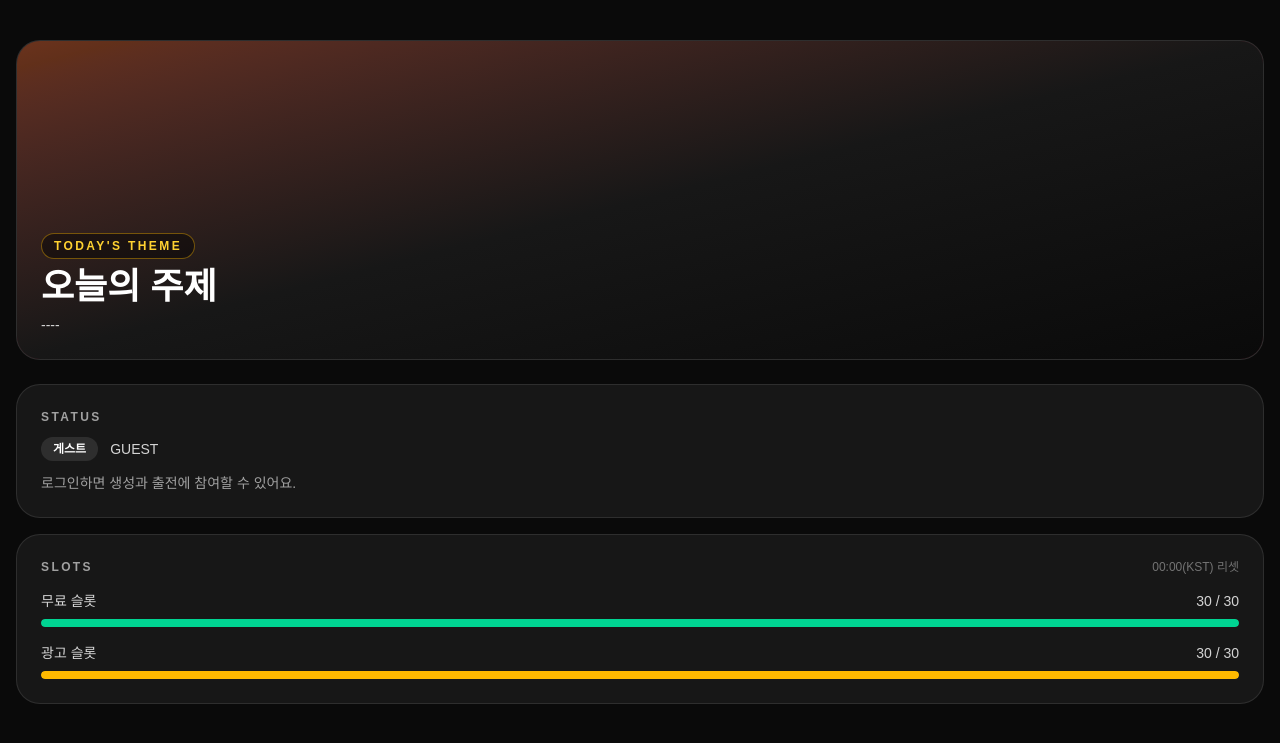
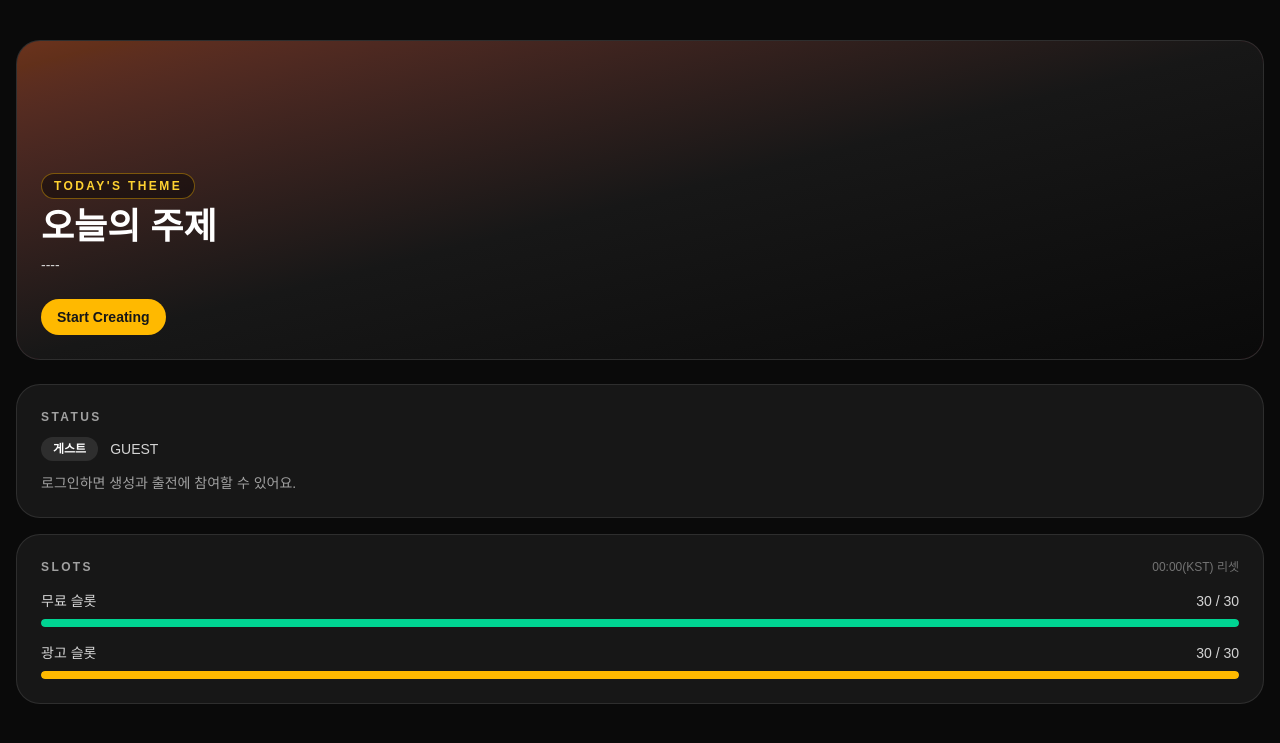
Before and after one commit to leey00nsu/ai-cooking-battle, a Next.js app: page / in a window 1280 px wide. Shown: the top 743 px of the page. Built offline with nearby package versions, Linux system fonts and the light colour scheme; no server answers.

Commit message:
feat(#2): 홈 분석 이벤트 연동

```diff
--- a/src/features/start-create-cta/start-create-button.tsx
+++ b/src/features/start-create-cta/start-create-button.tsx
@@ -1,7 +1,38 @@
-export default function StartCreateButton() {
+"use client";
+
+import Link from "next/link";
+import { ANALYTICS_EVENTS } from "@/shared/analytics/events";
+import { trackEvent } from "@/shared/analytics/track-event";
+
+type StartCreateButtonProps = {
+  href: string;
+  userType: "guest" | "auth";
+  isEligible: boolean;
+  dayKey?: string | null;
+};
+
+export default function StartCreateButton({
+  href,
+  userType,
+  isEligible,
+  dayKey,
+}: StartCreateButtonProps) {
+  const handleClick = () => {
+    trackEvent(ANALYTICS_EVENTS.START_CREATE, {
+      dayKey: dayKey ?? undefined,
+      isEligible,
+      userType,
+      screen: "home",
+    });
+  };
+
   return (
-    <button className="inline-flex items-center justify-center rounded-full bg-amber-400 px-4 py-2 text-sm font-semibold text-neutral-900">
+    <Link
+      className="inline-flex items-center justify-center rounded-full bg-amber-400 px-4 py-2 text-sm font-semibold text-neutral-900 transition hover:bg-amber-300"
+      href={href}
+      onClick={handleClick}
+    >
       Start Creating
-    </button>
+    </Link>
   );
 }
--- /dev/null
+++ b/src/screens/home/ui/home-analytics.tsx
@@ -0,0 +1,32 @@
+"use client";
+
+import { useEffect } from "react";
+import { ANALYTICS_EVENTS } from "@/shared/analytics/events";
+import { trackEvent } from "@/shared/analytics/track-event";
+
+type HomeAnalyticsProps = {
+  dayKey?: string | null;
+  isEligible: boolean;
+  userType: "guest" | "auth";
+};
+
+export default function HomeAnalytics({ dayKey, isEligible, userType }: HomeAnalyticsProps) {
+  useEffect(() => {
+    trackEvent(ANALYTICS_EVENTS.VIEW_HOME, {
+      dayKey: dayKey ?? undefined,
+      isEligible,
+      userType,
+      screen: "home",
+    });
+    if (dayKey) {
+      trackEvent(ANALYTICS_EVENTS.VIEW_THEME, {
+        dayKey,
+        isEligible,
+        userType,
+        screen: "home",
+      });
+    }
+  }, [dayKey, isEligible, userType]);
+
+  return null;
+}
--- a/src/screens/home/ui/home-screen.tsx
+++ b/src/screens/home/ui/home-screen.tsx
@@ -2,6 +2,8 @@ import type { MatchFeed } from "@/entities/match/model/types";
 import type { SnapshotTop } from "@/entities/snapshot/model/types";
 import type { SlotSummary } from "@/entities/slot/model/types";
 import type { Theme } from "@/entities/theme/model/types";
+import StartCreateButton from "@/features/start-create-cta/start-create-button";
+import HomeAnalytics from "@/screens/home/ui/home-analytics";
 import Highlights from "@/widgets/home/highlights/highlights";
 import MatchGrid from "@/widgets/home/match-grid/match-grid";
 import SlotSummaryPanel from "@/widgets/home/slot-summary/slot-summary";
@@ -33,10 +35,20 @@ export default function HomeScreen({
   isSnapshotError,
   isMatchError,
 }: HomeScreenProps) {
+  const userType = userStatus === "GUEST" ? "guest" : "auth";
+  const isEligible = userStatus === "ELIGIBLE";
+  const ctaHref = userStatus === "LIMITED" ? "/restricted" : userType === "guest" ? "/start" : "/create";
+
   return (
     <main className="flex min-h-screen flex-col gap-10 bg-neutral-950 px-4 py-10 text-white">
+      <HomeAnalytics dayKey={theme?.dayKey} isEligible={isEligible} userType={userType} />
       <section className="grid gap-6 lg:grid-cols-[2fr,1fr]">
-        <ThemeHero theme={theme} isRestricted={isRestricted} isError={isThemeError} />
+        <ThemeHero
+          theme={theme}
+          isRestricted={isRestricted}
+          isError={isThemeError}
+          cta={<StartCreateButton href={ctaHref} userType={userType} isEligible={isEligible} dayKey={theme?.dayKey} />}
+        />
         <div className="flex flex-col gap-4">
           <StatusPanel status={userStatus} />
           <SlotSummaryPanel
--- /dev/null
+++ b/src/shared/analytics/track-event.ts
@@ -0,0 +1,20 @@
+import type { AnalyticsEvent } from "@/shared/analytics/events";
+
+type TrackPayload = Record<string, string | number | boolean | undefined | null>;
+
+export function trackEvent(event: AnalyticsEvent, payload: TrackPayload = {}) {
+  if (typeof window === "undefined") {
+    return;
+  }
+
+  const gtag = (window as Window & { gtag?: (...args: unknown[]) => void }).gtag;
+  if (typeof gtag === "function") {
+    gtag("event", event, payload);
+    return;
+  }
+
+  if (typeof window.dispatchEvent === "function") {
+    const analyticsEvent = new CustomEvent("analytics", { detail: { event, payload } });
+    window.dispatchEvent(analyticsEvent);
+  }
+}
--- a/src/shared/ui/empty-state.tsx
+++ b/src/shared/ui/empty-state.tsx
@@ -1,3 +1,5 @@
+"use client";
+
 import type { ReactNode } from "react";
 
 type EmptyStateProps = {
--- a/src/shared/ui/error-state.tsx
+++ b/src/shared/ui/error-state.tsx
@@ -1,3 +1,5 @@
+"use client";
+
 import type { ReactNode } from "react";
 
 type ErrorStateProps = {
--- a/src/shared/ui/restricted-state.tsx
+++ b/src/shared/ui/restricted-state.tsx
@@ -1,3 +1,5 @@
+"use client";
+
 import type { ReactNode } from "react";
 
 type RestrictedStateProps = {
--- a/src/widgets/home/highlights/highlights.tsx
+++ b/src/widgets/home/highlights/highlights.tsx
@@ -1,4 +1,8 @@
+"use client";
+
 import type { SnapshotEntry, SnapshotTop } from "@/entities/snapshot/model/types";
+import { ANALYTICS_EVENTS } from "@/shared/analytics/events";
+import { trackEvent } from "@/shared/analytics/track-event";
 import { EmptyState } from "@/shared/ui/empty-state";
 import { ErrorState } from "@/shared/ui/error-state";
 import { RestrictedState } from "@/shared/ui/restricted-state";
@@ -16,11 +20,20 @@ function formatScore(value: number) {
   return value.toFixed(1);
 }
 
-function HighlightCard({ entry, dayKey }: { entry: SnapshotEntry; dayKey: string }) {
+function HighlightCard({
+  entry,
+  dayKey,
+  onClick,
+}: {
+  entry: SnapshotEntry;
+  dayKey: string;
+  onClick?: () => void;
+}) {
   return (
     <a
       className="group rounded-3xl border border-white/10 bg-neutral-950/60 p-4 transition hover:border-amber-400/40"
       href={`/snapshot/${dayKey}`}
+      onClick={onClick}
     >
       <div className="relative grid h-40 grid-cols-2 gap-1 overflow-hidden rounded-2xl">
         <div className="h-full w-full bg-neutral-800">
@@ -117,9 +130,24 @@ export default function Highlights({ snapshotTop, isError, isRestricted }: Highl
         </a>
       </div>
       <div className="mt-6 grid gap-4 md:grid-cols-2">
-        {snapshotTop.items.map((entry) => (
-          <HighlightCard key={`${snapshotTop.dayKey}-${entry.rank}`} entry={entry} dayKey={snapshotTop.dayKey} />
-        ))}
+        {snapshotTop.items.map((entry) => {
+          const handleClick = () => {
+            trackEvent(ANALYTICS_EVENTS.MATCH_VIEW, {
+              screen: "home",
+              dayKey: snapshotTop.dayKey,
+              rank: entry.rank,
+            });
+          };
+
+          return (
+            <HighlightCard
+              key={`${snapshotTop.dayKey}-${entry.rank}`}
+              entry={entry}
+              dayKey={snapshotTop.dayKey}
+              onClick={handleClick}
+            />
+          );
+        })}
       </div>
     </section>
   );
--- a/src/widgets/home/match-grid/match-grid.tsx
+++ b/src/widgets/home/match-grid/match-grid.tsx
@@ -1,4 +1,8 @@
+"use client";
+
 import type { MatchFeed, MatchSummary } from "@/entities/match/model/types";
+import { ANALYTICS_EVENTS } from "@/shared/analytics/events";
+import { trackEvent } from "@/shared/analytics/track-event";
 import { EmptyState } from "@/shared/ui/empty-state";
 import { ErrorState } from "@/shared/ui/error-state";
 import { RestrictedState } from "@/shared/ui/restricted-state";
@@ -21,6 +25,14 @@ function MatchCard({ match }: { match: MatchSummary }) {
     <a
       className="group rounded-3xl border border-white/10 bg-neutral-950/60 p-4 transition hover:border-amber-400/40"
       href={`/matches/${match.id}`}
+      onClick={() =>
+        trackEvent(ANALYTICS_EVENTS.MATCH_VIEW, {
+          screen: "home",
+          matchId: match.id,
+          dayKey: match.dayKey,
+          isPractice: match.isPractice,
+        })
+      }
     >
       <div className="relative grid h-40 grid-cols-2 gap-1 overflow-hidden rounded-2xl">
         <div className="h-full w-full bg-neutral-800">
--- a/src/widgets/home/slot-summary/slot-summary.tsx
+++ b/src/widgets/home/slot-summary/slot-summary.tsx
@@ -1,3 +1,5 @@
+"use client";
+
 import { ErrorState } from "@/shared/ui/error-state";
 import { RestrictedState } from "@/shared/ui/restricted-state";
 import type { SlotSummary } from "@/entities/slot/model/types";
--- a/src/widgets/home/theme-hero/theme-hero.tsx
+++ b/src/widgets/home/theme-hero/theme-hero.tsx
@@ -1,12 +1,14 @@
+import type { ReactNode } from "react";
 import type { Theme } from "@/entities/theme/model/types";
 
 type ThemeHeroProps = {
   theme: Theme | null;
   isRestricted?: boolean;
   isError?: boolean;
+  cta?: ReactNode;
 };
 
-export default function ThemeHero({ theme, isRestricted, isError }: ThemeHeroProps) {
+export default function ThemeHero({ theme, isRestricted, isError, cta }: ThemeHeroProps) {
   const title = theme?.themeText ?? "오늘의 주제";
   const dayKey = theme?.dayKey ?? "----";
   const backgroundUrl = theme?.themeImageUrl ?? "";
@@ -27,6 +29,7 @@ export default function ThemeHero({ theme, isRestricted, isError }: ThemeHeroPro
         </span>
         <h1 className="text-3xl font-semibold text-white sm:text-4xl">{title}</h1>
         <p className="text-sm text-neutral-300">{dayKey}</p>
+        {cta ? <div className="mt-4">{cta}</div> : null}
       </div>
     </section>
   );
```
